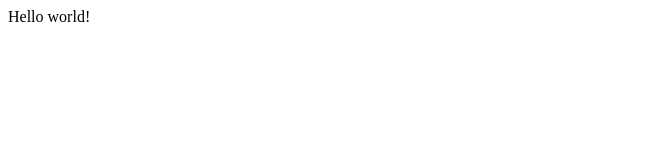
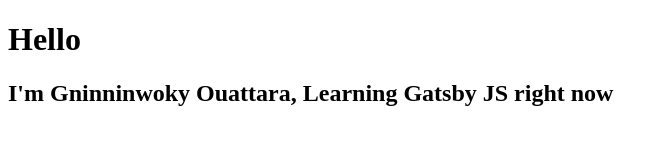
Before and after one commit to GninninwokyOuattara/gatsby-bootcamp, a Gatsby site: page / in a window 1280 px wide. Shown: the whole page, without its empty margins (0-669 px from the left). Built offline with nearby package versions, Linux system fonts and the light colour scheme; Gatsby itself is replaced by a stand-in of ours.

Commit message:
changed default gatsby index.js code

```diff
--- a/src/pages/index.js
+++ b/src/pages/index.js
@@ -1,5 +1,16 @@
 import React from "react"
 
-export default function Home() {
-  return <div>Hello world!</div>
+// export default function Home() {
+//   return <div>Hello Gninninwoky!</div>
+// }
+
+const IndexPage = () => {
+  return (
+    <div>
+      <h1>Hello</h1>
+      <h2>I'm Gninninwoky Ouattara, Learning Gatsby JS right now</h2>
+    </div>
+  )
 }
+
+export default IndexPage
```
